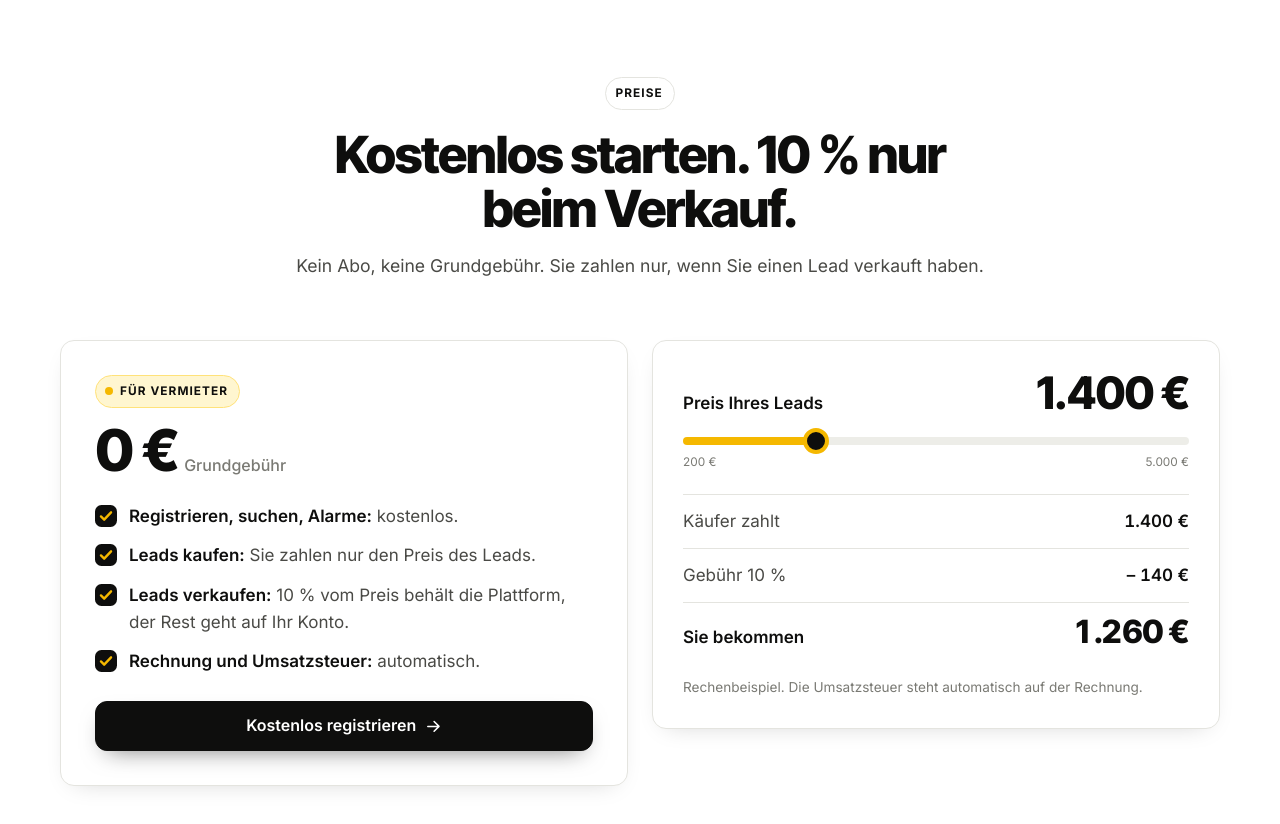
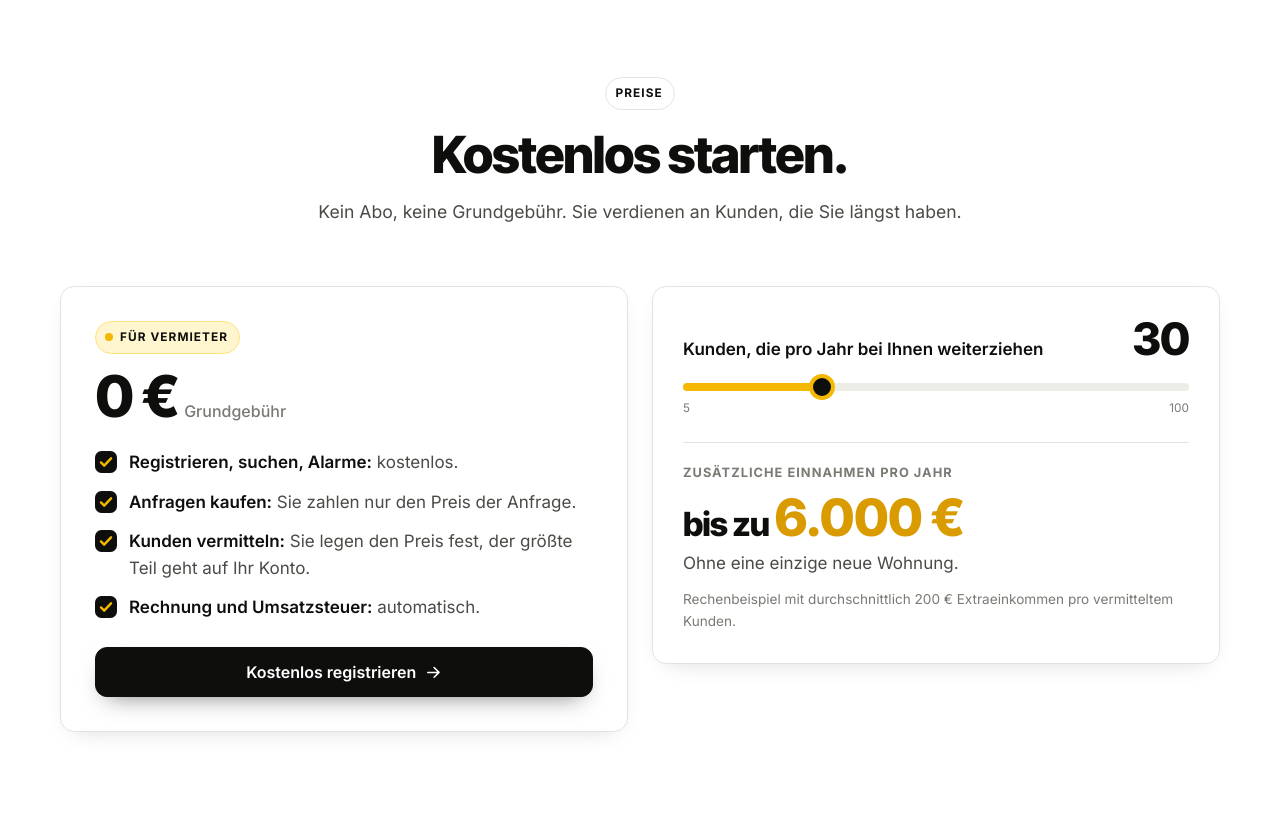
Before and after one commit to JorisFM/monteurzimmerblick-website, a plain HTML site: page index.html in a window 1280 px wide. Shown: the part 5560-6384 px from the top of the page. Drawn offline with Linux system fonts and the light colour scheme.

Commit message:
Preise: Kostenlos starten, Rendite-Rechner statt Gebührenrechner
Co-Authored-By: Claude Fable 5.1 <noreply@anthropic.com>

```diff
--- a/assets/css/styles.css
+++ b/assets/css/styles.css
@@ -372,6 +372,11 @@ strong, b { font-weight: 600; }
 .calc-out div.total { border-bottom: 0; }
 .calc-out div.total dt { color: var(--ink); font-weight: 600; }
 .calc-out div.total dd { font-family: var(--ff-tight); font-weight: 800; font-size: 2rem; letter-spacing: -.02em; line-height: 1; }
+.calc-result { margin-top: 24px; padding-top: 20px; border-top: 1px solid var(--line); display: flex; flex-direction: column; gap: 6px; }
+.calc-label { font-size: .8rem; font-weight: 700; letter-spacing: .08em; text-transform: uppercase; color: var(--ink-3); }
+.calc-big { font-family: var(--ff-tight); font-weight: 800; font-size: clamp(1.6rem, 2.6vw, 2.1rem); letter-spacing: -.03em; line-height: 1.05; }
+.calc-big b { font-size: 1.55em; color: var(--gelb-text); font-weight: 800; }
+.calc-sub { color: var(--ink-2); }
 .calc-note { margin-top: 12px; font-size: .85rem; color: var(--ink-3); }
 @media (max-width: 860px) { .price-grid { grid-template-columns: 1fr; } }
 
--- a/assets/js/site.js
+++ b/assets/js/site.js
@@ -9,6 +9,21 @@
   if (track && !track.dataset.cloned) {
     track.innerHTML += track.innerHTML;
     track.dataset.cloned = '1';
+  }
+
+  /* Rendite-Rechner: Kunden pro Jahr × 200 € durchschnittliches Extraeinkommen */
+  var kunden = d.getElementById('kunden');
+  if (kunden) {
+    var kOut = d.getElementById('kunden-out'), extra = d.getElementById('extra'), PRO_KUNDE = 200;
+    var upd = function () {
+      var n = Number(kunden.value);
+      kOut.textContent = n;
+      extra.textContent = (n * PRO_KUNDE).toLocaleString('de-DE') + ' €';
+      kunden.style.setProperty('--pct', ((n - kunden.min) / (kunden.max - kunden.min) * 100) + '%');
+      kunden.setAttribute('aria-valuetext', n + ' Kunden, bis zu ' + (n * PRO_KUNDE).toLocaleString('de-DE') + ' Euro');
+    };
+    kunden.addEventListener('input', upd);
+    upd();
   }
 
   /* Erklärvideo: eigene Seite (erklaervideo.html) wird beim Klick in den Rahmen geladen */
--- a/index.html
+++ b/index.html
@@ -389,8 +389,8 @@
     <div class="container">
       <div class="section-head" data-reveal>
         <span class="pill pill-plain">Preise</span>
-        <h2 class="h2">Kostenlos starten. 10 % nur beim Verkauf.</h2>
-        <p>Kein Abo, keine Grundgebühr. Sie zahlen nur, wenn Sie einen Lead verkauft haben.</p>
+        <h2 class="h2">Kostenlos starten.</h2>
+        <p>Kein Abo, keine Grundgebühr. Sie verdienen an Kunden, die Sie längst haben.</p>
       </div>
       <div class="price-grid">
         <div class="card price-card" data-reveal>
@@ -398,25 +398,25 @@
           <div class="amount">0 €<small>Grundgebühr</small></div>
           <ul>
             <li><svg aria-hidden="true"><use href="#ic-check"/></svg><span><strong>Registrieren, suchen, Alarme:</strong> kostenlos.</span></li>
-            <li><svg aria-hidden="true"><use href="#ic-check"/></svg><span><strong>Leads kaufen:</strong> Sie zahlen nur den Preis des Leads.</span></li>
-            <li><svg aria-hidden="true"><use href="#ic-check"/></svg><span><strong>Leads verkaufen:</strong> 10 % vom Preis behält die Plattform, der Rest geht auf Ihr Konto.</span></li>
+            <li><svg aria-hidden="true"><use href="#ic-check"/></svg><span><strong>Anfragen kaufen:</strong> Sie zahlen nur den Preis der Anfrage.</span></li>
+            <li><svg aria-hidden="true"><use href="#ic-check"/></svg><span><strong>Kunden vermitteln:</strong> Sie legen den Preis fest, der größte Teil geht auf Ihr Konto.</span></li>
             <li><svg aria-hidden="true"><use href="#ic-check"/></svg><span><strong>Rechnung und Umsatzsteuer:</strong> automatisch.</span></li>
           </ul>
           <a class="btn btn-dark" href="https://app.monteurzimmerblick.de/register">Kostenlos registrieren <svg aria-hidden="true"><use href="#ic-arrow"/></svg></a>
         </div>
         <div class="card calc" data-reveal data-delay="1">
           <div class="calc-top">
-            <label for="leadpreis">Preis Ihres Leads</label>
-            <output id="preis-out" for="leadpreis">1.400 €</output>
+            <label for="kunden">Kunden, die pro Jahr bei Ihnen weiterziehen</label>
+            <output id="kunden-out" for="kunden">30</output>
           </div>
-          <input type="range" id="leadpreis" min="200" max="5000" step="50" value="1400" aria-describedby="calc-note">
-          <div class="calc-scale" aria-hidden="true"><span>200 €</span><span>5.000 €</span></div>
-          <dl class="calc-out" aria-live="polite">
-            <div><dt>Käufer zahlt</dt><dd id="paid">1.400 €</dd></div>
-            <div><dt>Gebühr 10 %</dt><dd id="fee">– 140 €</dd></div>
-            <div class="total"><dt>Sie bekommen</dt><dd id="payout">1.260 €</dd></div>
-          </dl>
-          <p class="calc-note" id="calc-note">Rechenbeispiel. Die Umsatzsteuer steht automatisch auf der Rechnung.</p>
+          <input type="range" id="kunden" min="5" max="100" step="5" value="30" aria-describedby="calc-note">
+          <div class="calc-scale" aria-hidden="true"><span>5</span><span>100</span></div>
+          <div class="calc-result" aria-live="polite">
+            <span class="calc-label">Zusätzliche Einnahmen pro Jahr</span>
+            <span class="calc-big">bis zu <b id="extra">6.000 €</b></span>
+            <span class="calc-sub">Ohne eine einzige neue Wohnung.</span>
+          </div>
+          <p class="calc-note" id="calc-note">Rechenbeispiel mit durchschnittlich 200 € Extraeinkommen pro vermitteltem Kunden.</p>
         </div>
       </div>
     </div>
```
Also changed, not shown: LAUNCH-CHECKLISTE.md (+1 -1 lines).
